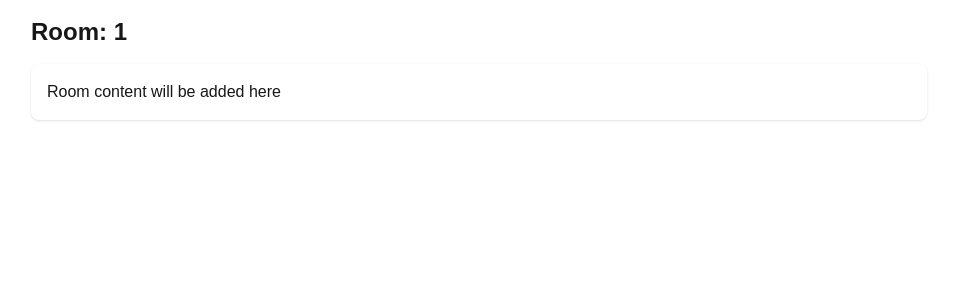
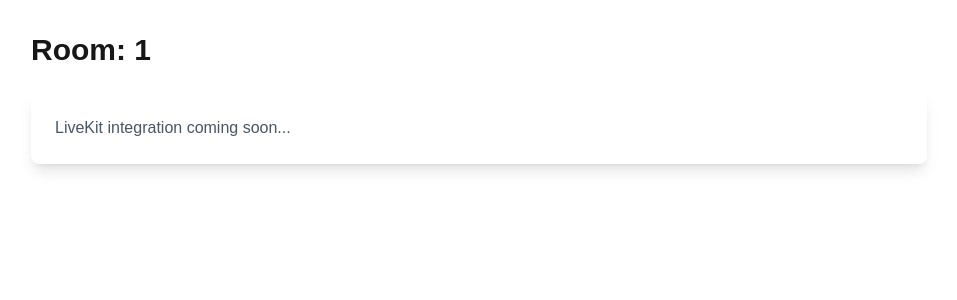
Before and after one commit to HariCharan-91/AITutor, a Next.js app in the folder frontend/: page /room/1 in a window 1280 px wide. Shown: the top 300 px of the page, without its empty margins (161-1118 px from the left). Built offline with nearby package versions, Linux system fonts and the light colour scheme.

Commit message:
updated frontend

```diff
--- a/frontend/src/app/room/[roomId]/page.tsx
+++ b/frontend/src/app/room/[roomId]/page.tsx
@@ -3,26 +3,14 @@
 import { useParams } from 'next/navigation';
 import { useEffect, useState } from 'react';
 
-export default function RoomPage() {
-  const params = useParams();
-  const roomId = params.roomId as string;
+const RoomPage = () => {
+  const params = useParams() as { roomId: string };
+  const roomId = params.roomId;
   const [isLoading, setIsLoading] = useState(true);
-  const [error, setError] = useState<string | null>(null);
 
   useEffect(() => {
-    const initializeRoom = async () => {
-      try {
-        setIsLoading(true);
-        // TODO: Initialize LiveKit room connection here
-        console.log('Initializing room:', roomId);
-      } catch (err) {
-        setError(err instanceof Error ? err.message : 'Failed to initialize room');
-      } finally {
-        setIsLoading(false);
-      }
-    };
-
-    initializeRoom();
+    // TODO: Initialize LiveKit connection here
+    setIsLoading(false);
   }, [roomId]);
 
   if (isLoading) {
@@ -33,23 +21,18 @@
     );
   }
 
-  if (error) {
-    return (
-      <div className="min-h-screen flex items-center justify-center">
-        <div className="text-xl text-red-500">Error: {error}</div>
-      </div>
-    );
-  }
-
   return (
-    <div className="min-h-screen p-4">
+    <div className="min-h-screen p-8">
       <div className="max-w-4xl mx-auto">
-        <h1 className="text-2xl font-bold mb-4">Room: {roomId}</h1>
-        <div className="bg-white rounded-lg shadow p-4">
-          {/* TODO: Add LiveKit room components here */}
-          <p>Room content will be added here</p>
+        <h1 className="text-3xl font-bold mb-6">Room: {roomId}</h1>
+        <div className="bg-white rounded-lg shadow-lg p-6">
+          <p className="text-gray-600">
+            LiveKit integration coming soon...
+          </p>
         </div>
       </div>
     </div>
   );
-}
+};
+
+export default RoomPage;
```
Also changed, not shown: 1 other file (tests, documents, lock files or other folders).
